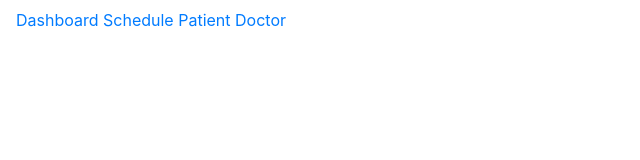
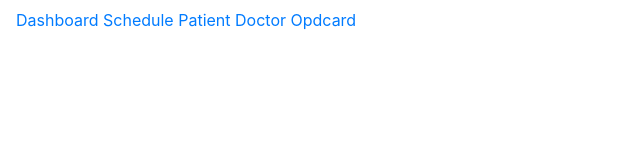
Before and after one commit to RabinThapa1998/Telemedicine-Html-Files, a plain HTML site: page index.html in a window 1280 px wide. Shown: the full height of the page, 0-640 px from the left. Drawn offline with nearby package versions, Linux system fonts and the light colour scheme.

Commit message:
root of opdcard

```diff
--- a/index.html
+++ b/index.html
@@ -22,6 +22,7 @@
             <a href="/Telemedicine-Html-Files/Schedule/Schedule.html">Schedule</a>
             <a href="/Telemedicine-Html-Files/Patient/patient.html">Patient</a>
             <a href="/Telemedicine-Html-Files/Doctor/Doctor.html">Doctor</a>
+            <a href="/Telemedicine-Html-Files/Opdcard/opdcard.html">Opdcard</a>
 
         </div>
     </div>
```
